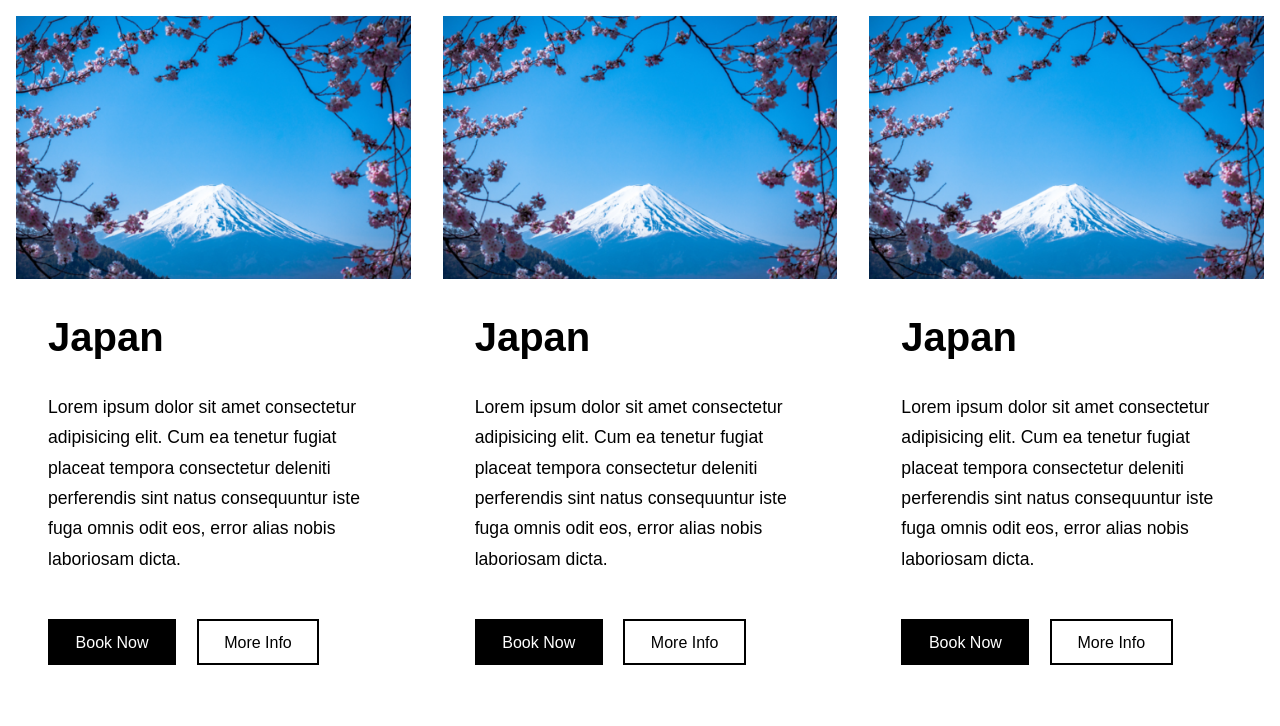
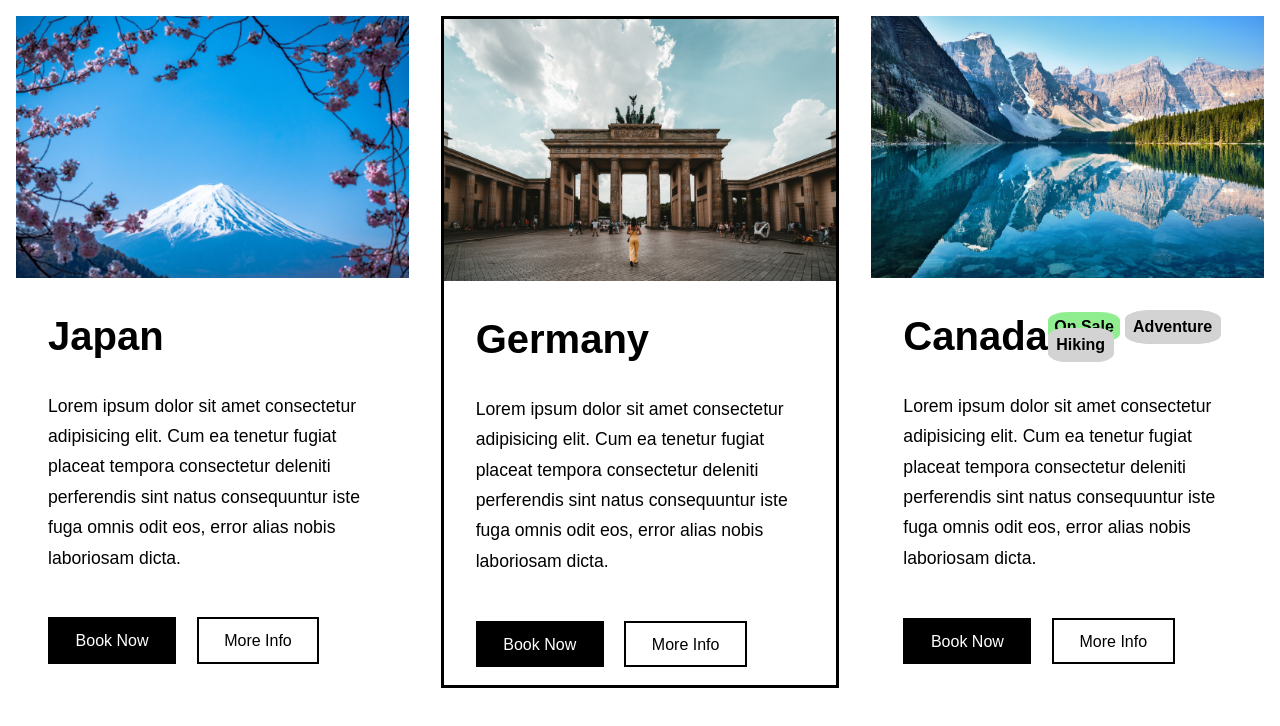
Before and after one commit to Thomastw374/nology-challenges, a plain HTML site: page sass-css-week1/index.html in a window 1280 px wide. Drawn offline with Linux system fonts and the light colour scheme.

Commit message:
changed card contents, added border and tags

```diff
--- a/sass-css-week1/index.html
+++ b/sass-css-week1/index.html
@@ -25,14 +25,14 @@
         </div>
     </div>
 
-    <div class="card">
+    <div class="card card--border">
 
         <header class="card__header">
-            <img class="card__header__image" src="./images/unsplash_9qwbfa_rm94_480.png" alt="scenic picture">
+            <img class="card__header__image" src="./images/unsplash_TScGhJM716g.png" alt="scenic picture">
         </header>
 
         <main class="card__main">
-            <h1 class="card__main__header">Japan</h1>
+            <h1 class="card__main__header">Germany</h1>
             <p class="card__main__paragraph">Lorem ipsum dolor sit amet consectetur adipisicing elit. Cum ea tenetur fugiat placeat tempora consectetur deleniti perferendis sint natus consequuntur iste fuga omnis odit eos, error alias nobis laboriosam dicta.</p>
         <div class="card__main__div">
             <a href="#" class="card__main__div__dark-button card__main__div__dark-button--highlight">Book Now</a>
@@ -43,11 +43,21 @@
     <div class="card">
 
         <header class="card__header">
-            <img class="card__header__image" src="./images/unsplash_9qwbfa_rm94_480.png" alt="scenic picture">
+            <img class="card__header__image" src="./images/unsplash_oMneOBYhJxY.png" alt="scenic picture">
         </header>
 
         <main class="card__main">
-            <h1 class="card__main__header">Japan</h1>
+
+            <div class="card__main__canadaheader">
+                <h1 class="card__main__header">Canada</h1>
+
+                <div class= "card__main__canadaheader__tags">
+                    <span class="card__main__canadaheader__tags__tag card__main__canadaheader__tags__tag--highlight">On Sale</span>
+                    <span class="card__main__canadaheader__tags__tag">Adventure</span>
+                    <span class="card__main__canadaheader__tags__tag">Hiking</span>
+                </div>
+            </div>
+
             <p class="card__main__paragraph">Lorem ipsum dolor sit amet consectetur adipisicing elit. Cum ea tenetur fugiat placeat tempora consectetur deleniti perferendis sint natus consequuntur iste fuga omnis odit eos, error alias nobis laboriosam dicta.</p>
         <div class="card__main__div">
             <a href="#" class="card__main__div__dark-button card__main__div__dark-button--highlight">Book Now</a>
--- a/sass-css-week1/style.scss
+++ b/sass-css-week1/style.scss
@@ -15,15 +15,41 @@ body {
 }
 
 .card {
-    height: 33%;
     margin: 1rem;
+    &--border {
+        border: 0.2rem solid black;
+    }
 }
 .card__header__image {
     width: 100%;
 }
 
+
+
 .card__main {
     margin: 2rem;
+
+    .card__main__canadaheader {
+    display: flex;
+    align-items: center;
+    justify-content: space-between;
+
+        .card__main__canadaheader__tags__tag {
+            border: 2px lightgrey solid;
+            border-radius: 28%;
+            padding: 0.1rem;
+            background-color: lightgrey;
+            padding: 0.4rem;
+            font-weight: bold;
+
+            &--highlight {
+                background-color: lightgreen;
+                border: 2px lightgreen;
+            }
+        }
+
+
+    }
 
     .card__main__header {
         font-weight: bold;
```
Also changed, not shown: sass-css-week1/images/unsplash_TScGhJM716g.png (added), sass-css-week1/images/unsplash_oMneOBYhJxY.png (added), sass-css-week1/style.css.
